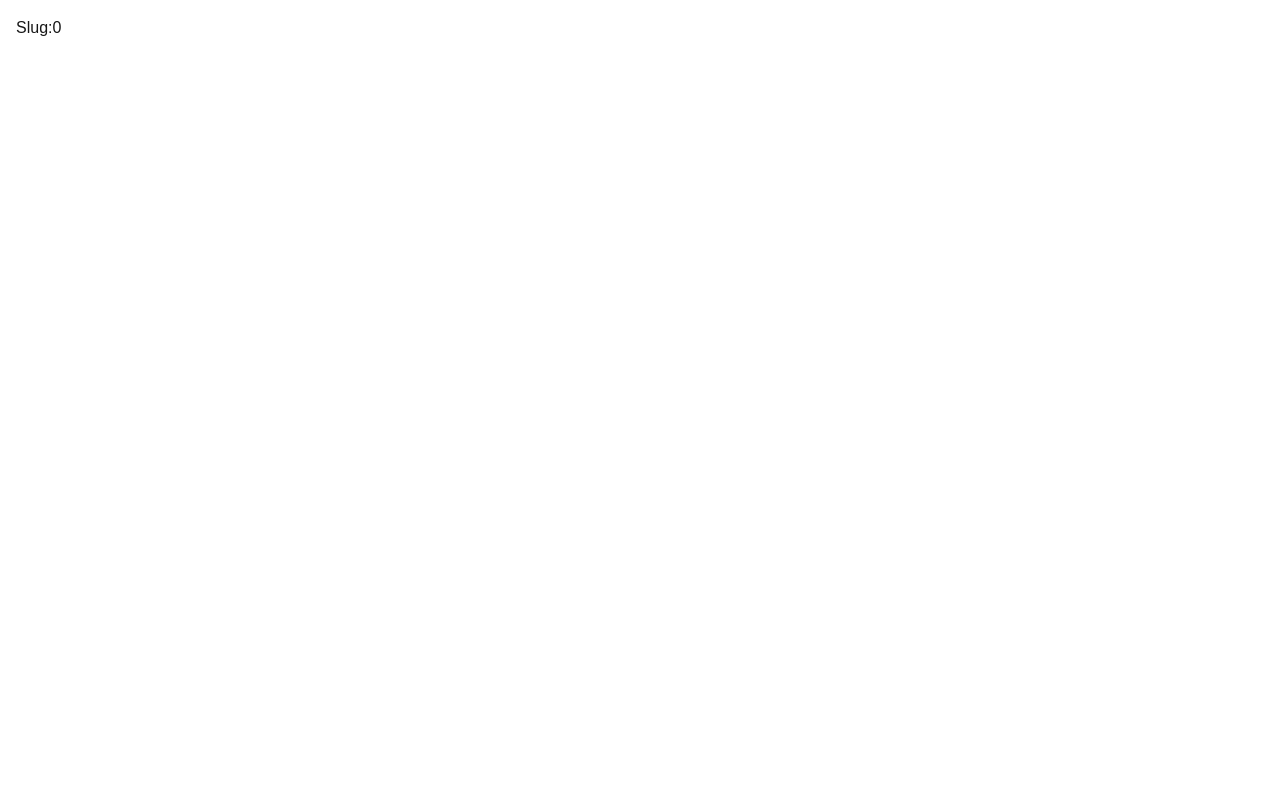
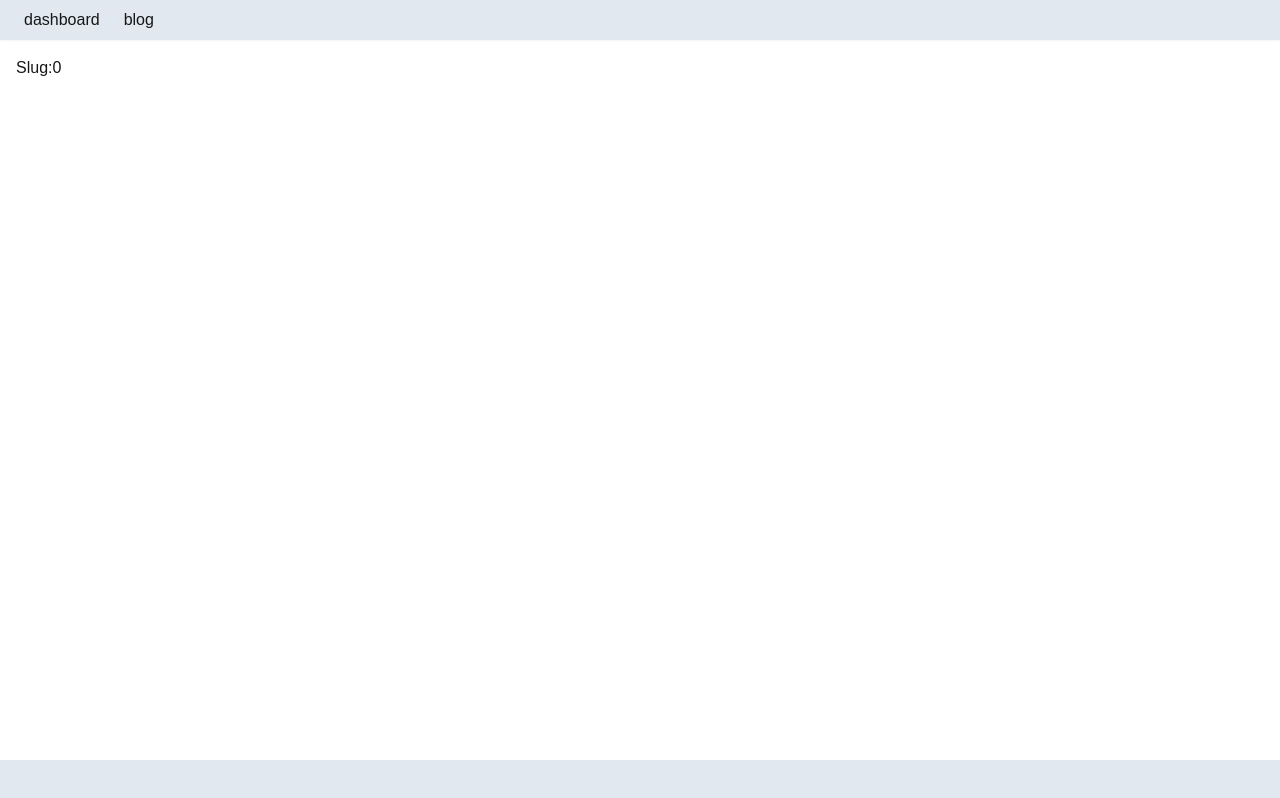
Before and after one commit to mz-dfhp/next-latest, a Next.js app: page /blog/0 in a window 1280 px wide. Built offline with nearby package versions, Linux system fonts and the light colour scheme.

Commit message:
feat: update

```diff
--- a/src/app/blog/[slug]/page.tsx
+++ b/src/app/blog/[slug]/page.tsx
@@ -1,16 +1,13 @@
-import { use } from 'react'
-
 type Params = Promise<{ slug: string }>
 
 interface Props { params: Params }
 
-export default function Slug(props: Props) {
-  const { params } = props
-  const { slug } = use(params)
-
+export default async function Slug({ params }: Props) {
+  const { slug } = await params
+  await new Promise<void>(resolve => setTimeout(resolve, 4000))
   return (
-    <div className="p-4">
-      {`Slug:${slug}`}
+    <div>
+      <div>{`Slug:${slug}`}</div>
     </div>
   )
 }
--- a/src/app/blog/page.tsx
+++ b/src/app/blog/page.tsx
@@ -4,7 +4,7 @@ export default function Blog() {
   const list = Array.from({ length: 10 }, (_, i) => i)
   return (
     <div>
-      <ul className="p-4">
+      <ul>
         {
           list.map(item => (
             <li key={item}>
--- a/src/app/layout.tsx
+++ b/src/app/layout.tsx
@@ -1,5 +1,6 @@
 import type { Metadata } from 'next'
 import { Geist, Geist_Mono } from 'next/font/google'
+import Link from 'next/link'
 import './globals.css'
 
 const geistSans = Geist({
@@ -27,7 +28,17 @@ export default function RootLayout({
       <body
         className={`${geistSans.variable} ${geistMono.variable} antialiased`}
       >
-        {children}
+        <header className="h-10 bg-slate-200 p-4 flex items-center gap-x-2 shadow-sm">
+          {
+            ['dashboard', 'blog'].map((item) => {
+              return <Link className="p-2" key={item} href={`/${item}`}>{item}</Link>
+            })
+          }
+        </header>
+        <main className="p-4 min-h-[90vh]">
+          {children}
+        </main>
+        <footer className="h-10 bg-slate-200 p-4"></footer>
       </body>
     </html>
   )
--- /dev/null
+++ b/src/app/loading.tsx
@@ -0,0 +1,5 @@
+export default function Loading() {
+  return (
+    <div>loading...</div>
+  )
+}
```
